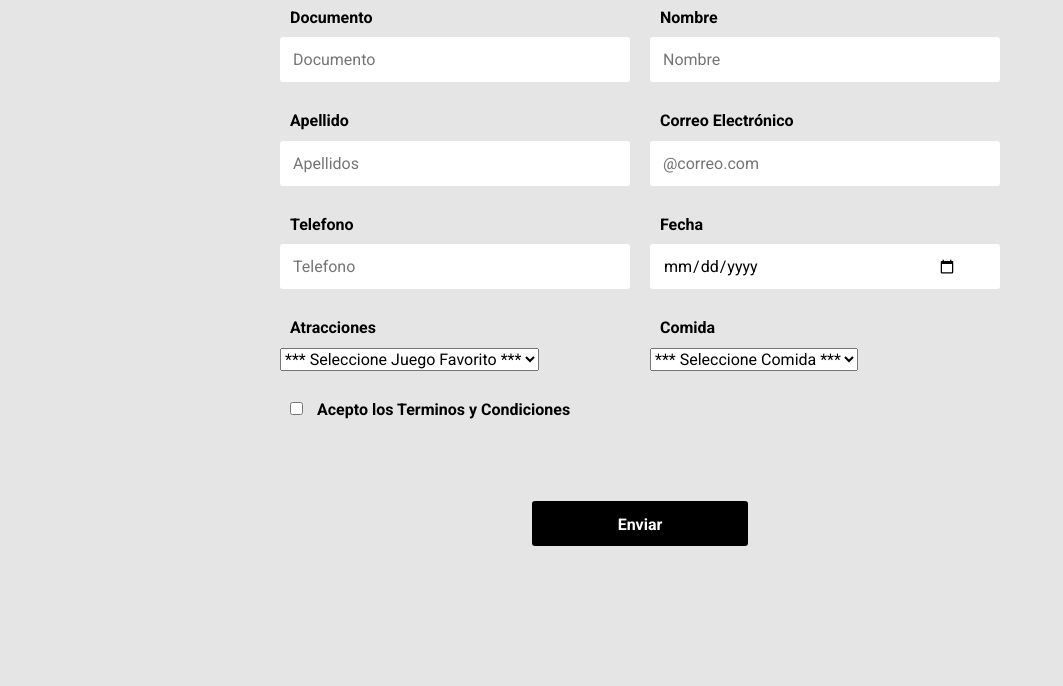
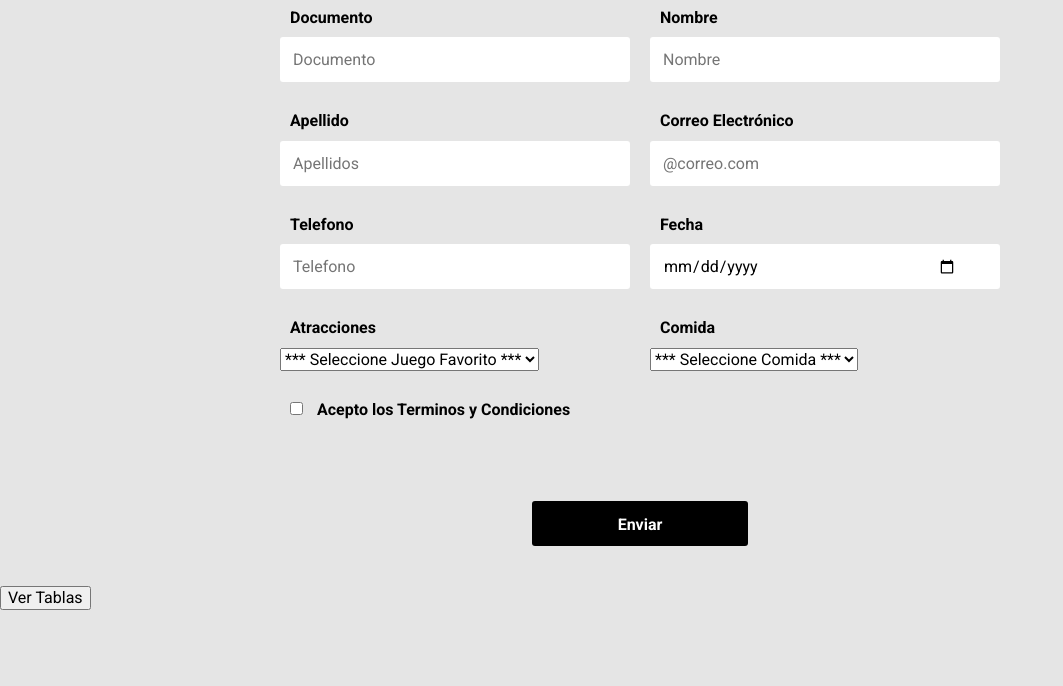
Before and after one commit to ohany27/Prueba_ohanygarcia, a PHP site: page / in a window 1280 px wide. Shown: the part 41-727 px from the top of the page, without its empty margins (0-1063 px from the left). Run offline with PHP 8.4, Linux system fonts and the light colour scheme; data comes from the database, SQL or seed files in the repository; some libraries are stand-ins or nearby versions.

Commit message:
Actualizacion | Redireccionamiento Index y Tablas

```diff
--- a/Tablas.php
+++ b/Tablas.php
@@ -34,7 +34,7 @@
         <tbody>
             <?php
             // Consulta de Empleados
-            $consulta = "SELECT * FROM ingreso ORDER BY ingreso.Fecha_ingreso" ;
+            $consulta = "SELECT * FROM ingreso, comida, juego WHERE ingreso.Id_juego = juego.Id_juego AND ingreso.Id_comida = Comida.Id_comida ORDER BY ingreso.Fecha_ingreso" ;
             $resultado = $con->query($consulta);
 
             while ($fila = $resultado->fetch()) {
@@ -46,8 +46,8 @@
                     <td>' . $fila["Correo"] . '</td>
                     <td>' . $fila["Telefono"] . '</td>
                     <td>' . $fila["Fecha_ingreso"] . '</td>
-                    <td>' . $fila["Id_juego"] . '</td>
-                    <td>' . $fila["Id_comida"] . '</td>
+                    <td>' . $fila["Juego"] . '</td>
+                    <td>' . $fila["Comida"] . '</td>
                 </tr>';
             }
             ?>
--- a/index.php
+++ b/index.php
@@ -146,6 +146,13 @@
 
         </form>
    </main>
+   <div class="row mt-3">
+        <div class="col-md-6 text-start">
+            <form action="Tablas.php">
+                <input type="submit" value="Ver Tablas" class="btn btn-secondary"/>
+            </form>
+        </div>
+    </div>
    <script src="js/jquery.js"></script>
    <script src="js/formulario.js"></script>
 	<script src="https://kit.fontawesome.com/2c36e9b7b1.js" crossorigin="anonymous"></script>
```
